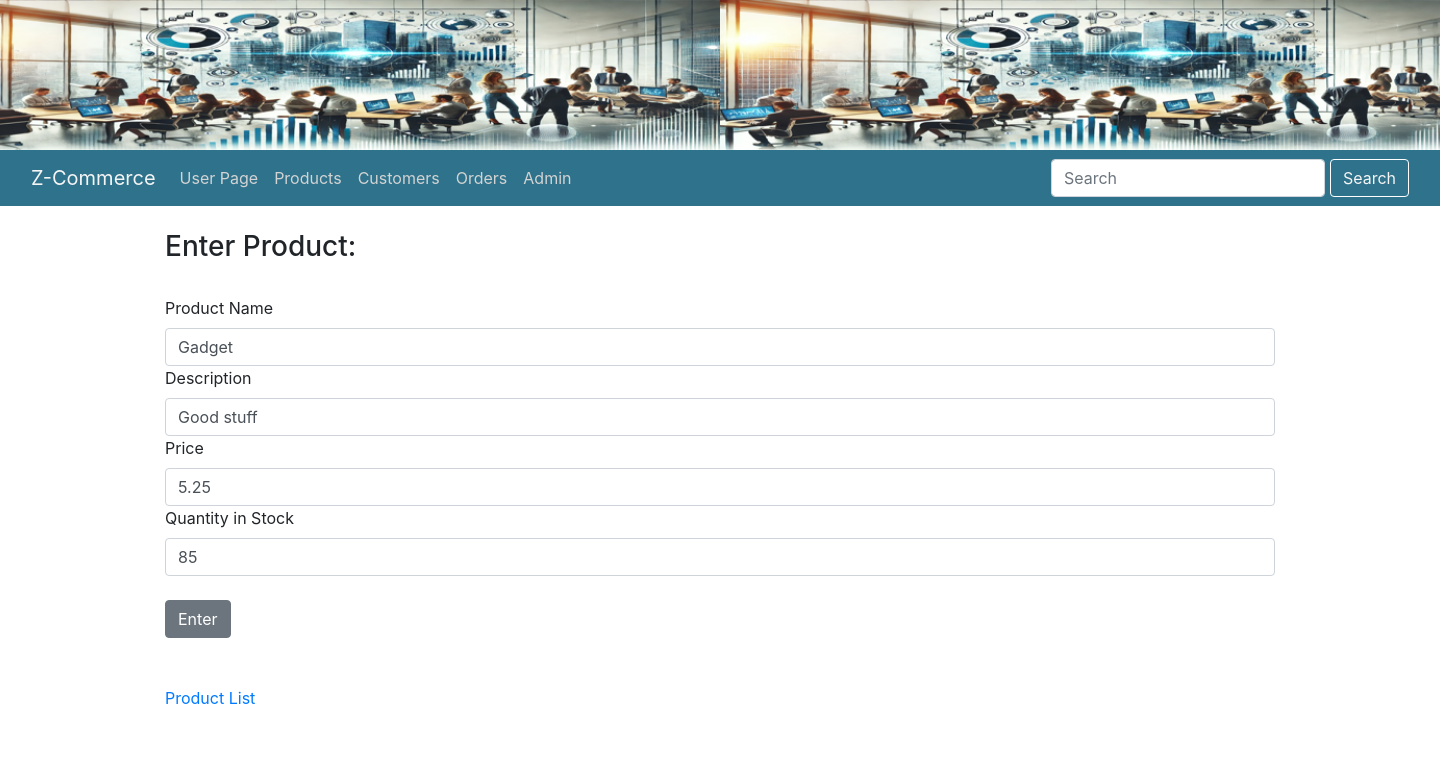
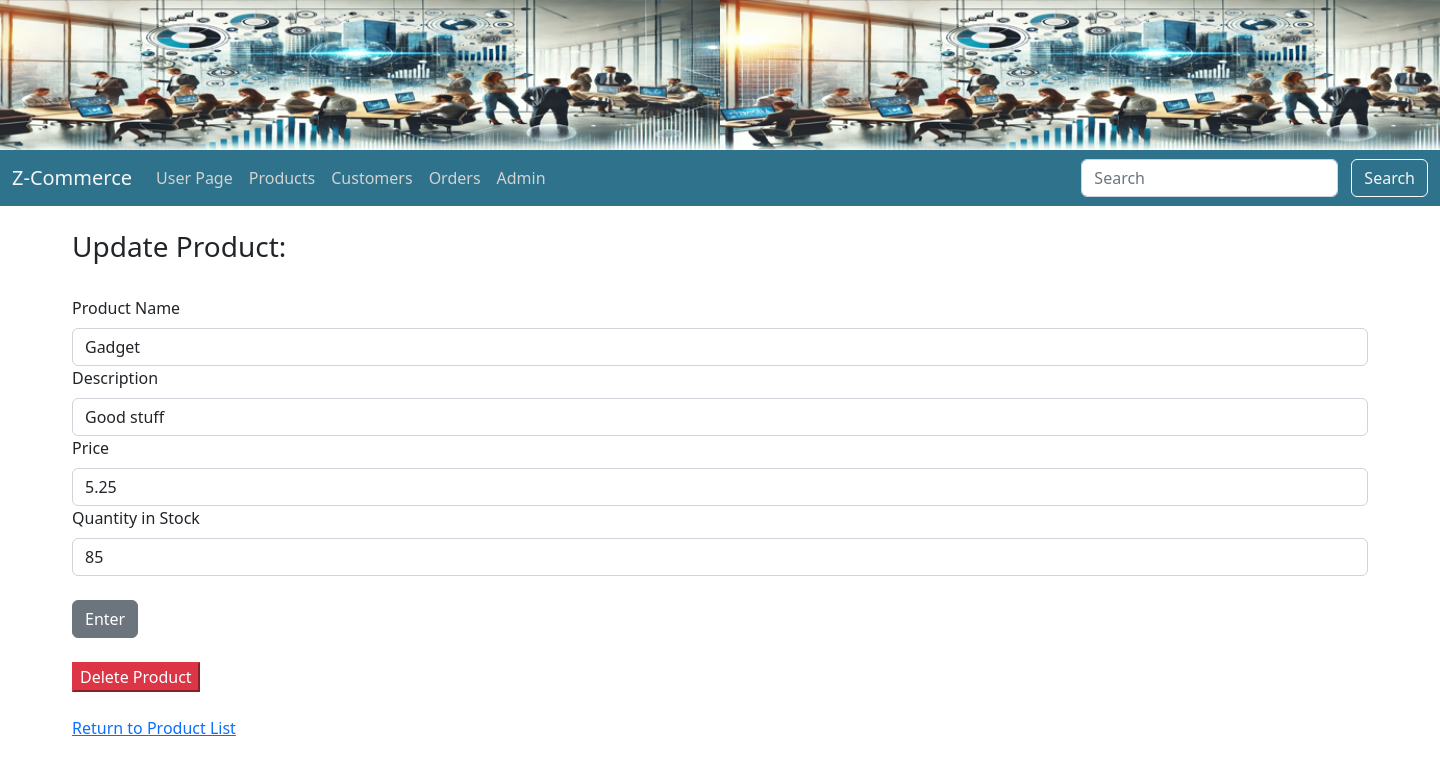
Before and after one commit to MarkMonce/new-zcommerce, a Flask app: page /updateproduct/1 in a window 1440 px wide; the page is wider, and only the part inside the window is pictured. Shown: the top 775 px of that part. Run offline with Flask 3, Linux system fonts and the light colour scheme; some libraries are stand-ins or nearby versions.

Commit message:
Customer and Product delete functions added

```diff
--- a/zcommerce/customers/templates/customers/add_customer.html
+++ b/zcommerce/customers/templates/customers/add_customer.html
@@ -25,7 +25,7 @@
     <br><br>
 
   <!--Add delete button-->
-    <a href="{{url_for('core.index')}}">Delete Customer</a><br><br>
+
 
     <a href="{{url_for('customers.customerlist')}}">Customer List</a><br><br>
 
--- a/zcommerce/products/templates/products/add_product_old.html
+++ /dev/null
@@ -1,24 +0,0 @@
-{% extends "base.html" %}
-
-{% block content%}
-
-
-
-	<br><h3>Enter Product:</h3><br>
-    <form method="post">
-
-        {{ form.hidden_tag() }}
-        {{ form.product_name.label(class="form-label") }} {{ form.product_name(class="form-control") }}
-        {{ form.product_description.label (class="form-label")}} {{ form.product_description(class="form-control") }}
-        {{ form.product_price.label(class="form-label") }} {{ form.product_price(class="form-control") }}
-        {{ form.product_quantity.label (class="form-label")}} {{ form.product_quantity(class="form-control") }}
-
-       <br>{{ form.submit(class="btn btn-secondary") }}
-    </form>
-    <br><br>
-    <a href="{{url_for('products.productlist')}}">Product List</a>
-
-
-
-
-{% endblock %}
--- /dev/null
+++ b/zcommerce/products/templates/products/update_product.html
@@ -0,0 +1,54 @@
+{% extends "base.html" %}
+
+{% block content%}
+
+    <br><h3>Update Product:</h3><br>
+    <form method="post">
+
+        {{ form.hidden_tag() }}
+        {{ form.product_name.label(class="form-label") }} {{ form.product_name(class="form-control") }}
+        {{ form.product_description.label (class="form-label")}} {{ form.product_description(class="form-control") }}
+        {{ form.product_price.label(class="form-label") }} {{ form.product_price(class="form-control") }}
+        {{ form.product_quantity.label (class="form-label")}} {{ form.product_quantity(class="form-control") }}
+
+
+        <br>{{ form.submit(class="btn btn-secondary") }}
+    </form><br>
+
+    <button type="button" name="button" class="btn-danger" data-bs-toggle='modal' data-bs-target="#delete_product01">Delete Product</button>
+
+    <br><br>
+    <a href="{{url_for('products.productlist')}}">Return to Product List</a>
+
+
+
+
+
+    <div class="modal" tabindex="-1" id="delete_product01">
+        <div class="modal-dialog">
+          <div class="modal-content">
+            <div class="modal-header">
+              <h5 class="modal-title">Delete Product</h5>
+              <button type="button" class="btn-close" data-bs-dismiss="modal" aria-label="Close"></button>
+            </div>
+            <div class="modal-body">
+              <p>Make sure there are no existing orders for this product</p>
+              <p>Are you sure you want to delete?</p>
+            </div>
+            <div class="modal-footer">
+              <button type="button" class="btn btn-secondary" data-bs-dismiss="modal">Cancel</button>
+              <form action="{{url_for('products.deleteproduct', product_id=prodid)}}" method="POST">
+                <input type="hidden" name="csrf_token" value="{{ csrf_token() }}">
+                <input class="btn btn-danger" type="submit" value="Delete">
+              </form>
+            </div>
+          </div>
+        </div>
+     </div>
+
+
+
+
+
+
+{% endblock %}
--- a/zcommerce/products/views.py
+++ b/zcommerce/products/views.py
@@ -1,9 +1,10 @@
 
 #Product views.py
-from flask import render_template,url_for,redirect,request,Blueprint
+from flask import render_template,url_for,redirect,request,Blueprint, flash
 from zcommerce import db
 from zcommerce.models import Product
 from zcommerce.products.forms import ProductEntry
+
 
 
 #Create mapping to this for the __init__.py file and main app.py
@@ -52,8 +53,13 @@ def updateproduct(product_id):
         form.product_price.data = product.product_price
         form.product_quantity.data = product.product_quantity
 
-    return render_template('add_product_old.html', form=form)
 
-# @products.route('/deleteproduct/<int:product_id>', methods=['GET', 'POST'])
-# def deleteproduct(product_id):
-#     product=Product.query.get(product_id)
+    return render_template('update_product.html', form=form, prodid=product_id)
+
+@products.route('/deleteproduct/<int:product_id>', methods=['GET', 'POST'])
+def deleteproduct(product_id):
+    product = Product.query.get(product_id)
+    if product:
+        db.session.delete(product)
+        db.session.commit()
+    return redirect(url_for('products.productlist'))
--- a/zcommerce/templates/base.html
+++ b/zcommerce/templates/base.html
@@ -6,9 +6,12 @@
     <title>Document</title>
     <!--include bootstrap css javascript and jquery-->
     <link rel="stylesheet" href="https://maxcdn.bootstrapcdn.com/bootstrap/4.0.0/css/bootstrap.min.css" integrity="sha384-Gn5384xqQ1aoWXA+058RXPxPg6fy4IWvTNh0E263XmFcJlSAwiGgFAW/dAiS6JXm" crossorigin="anonymous">
+    <link href="https://cdn.jsdelivr.net/npm/bootstrap@5.2.3/dist/css/bootstrap.min.css" rel="stylesheet">
     <script src="https://code.jquery.com/jquery-3.2.1.slim.min.js" integrity="sha384-KJ3o2DKtIkvYIK3UENzmM7KCkRr/rE9/Qpg6aAZGJwFDMVNA/GpGFF93hXpG5KkN" crossorigin="anonymous"></script>
     <script src="https://cdnjs.cloudflare.com/ajax/libs/popper.js/1.12.9/umd/popper.min.js" integrity="sha384-ApNbgh9B+Y1QKtv3Rn7W3mgPxhU9K/ScQsAP7hUibX39j7fakFPskvXusvfa0b4Q" crossorigin="anonymous"></script>
     <script src="https://maxcdn.bootstrapcdn.com/bootstrap/4.0.0/js/bootstrap.min.js" integrity="sha384-JZR6Spejh4U02d8jOt6vLEHfe/JQGiRRSQQxSfFWpi1MquVdAyjUar5+76PVCmYl" crossorigin="anonymous"></script>
+    <script src="https://cdn.jsdelivr.net/npm/@popperjs/core@2.11.6/dist/umd/popper.min.js"></script>
+    <script src="https://cdn.jsdelivr.net/npm/bootstrap@5.2.3/dist/js/bootstrap.min.js"></script>
 
     <link rel="stylesheet" href="styles.css">
 </head>
```
Also changed, not shown: zcommerce/customers/templates/customers/update_customer.html (added, +57 -0 lines), zcommerce/customers/views.py (+9 -1 lines), zcommerce/zcommercedb.db.
